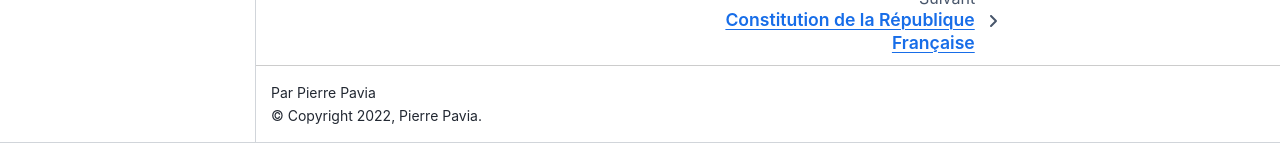
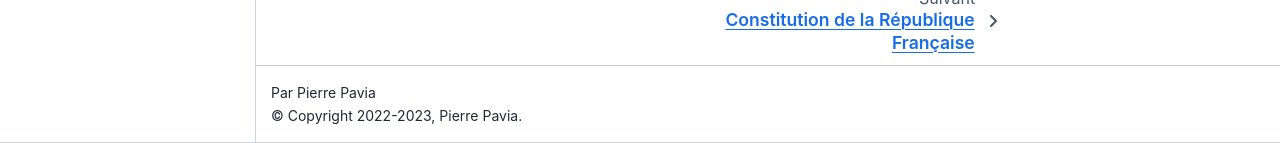
Before and after one commit to Gouvernathor/senna, a Sphinx documentation site: the page built from source/index.rst, in a window 1280 px wide and 900 px high, scrolled down 1938 px. Shown: the part 757-900 px from the top of the window. Built offline with Sphinx 7.4.7 and the Sphinx Book theme 1.1.4, drawn with Linux system fonts in a browser that asks for light colours.

Commit message:
bump copyright

```diff
--- a/source/conf.py
+++ b/source/conf.py
@@ -7,7 +7,7 @@
 # https://www.sphinx-doc.org/en/master/usage/configuration.html#project-information
 
 project = 'Constitution Senna'
-copyright = '2022, Pierre Pavia'
+copyright = '2022-2023, Pierre Pavia'
 author = 'Pierre Pavia'
 
 import sys, os
```
